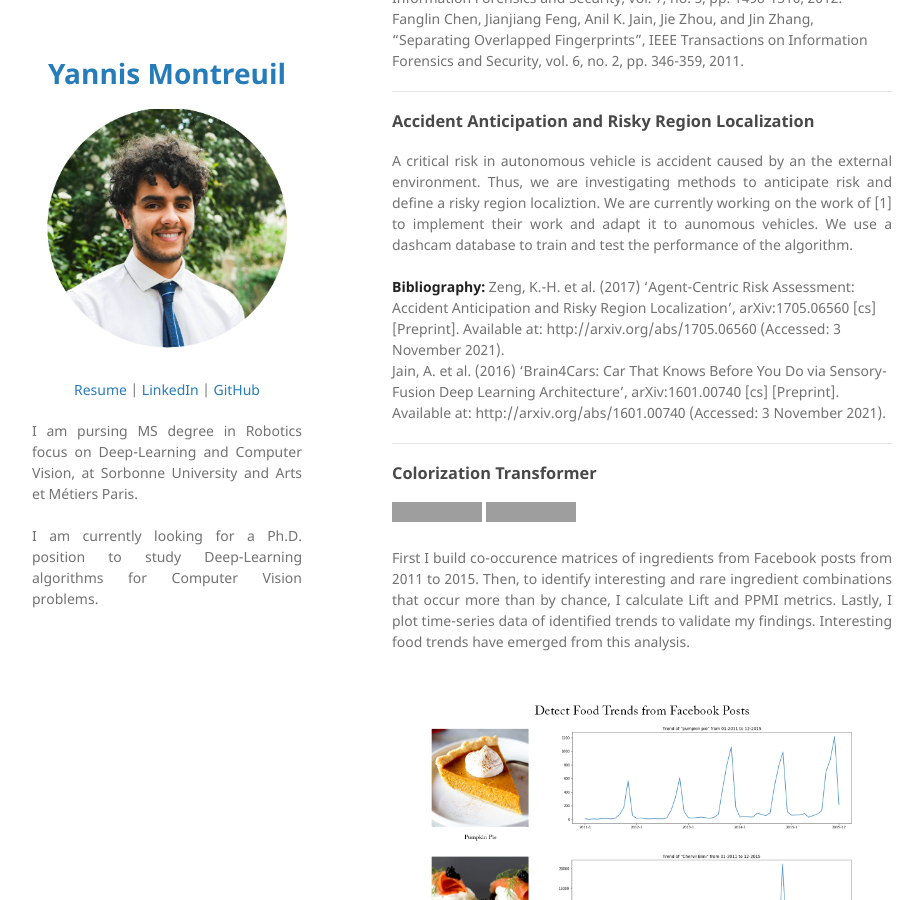
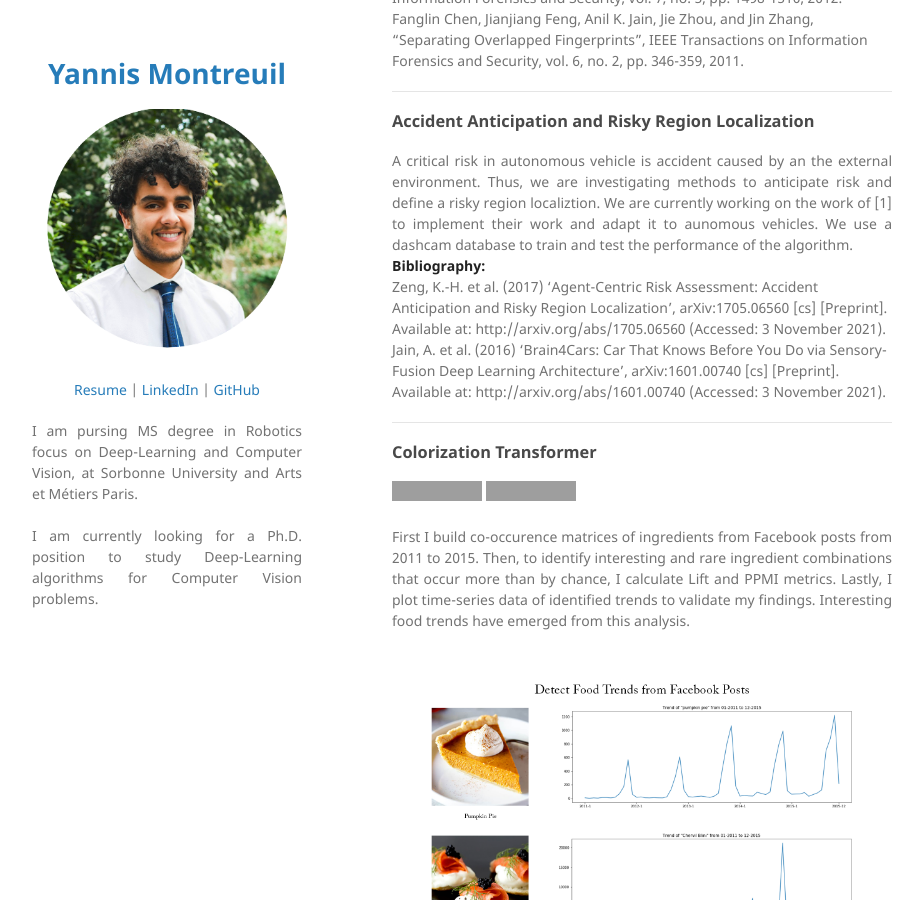
Before and after one commit to Yannis-98/yannis-98.github.io, a Jekyll site: the page built from index.md, in a window 1280 px wide and 900 px high, scrolled down 888 px. Shown: the whole window, without its empty margins (178-1101 px from the left). Built offline with Jekyll 4.4.1, drawn with Linux system fonts in a browser that asks for light colours; our own code applies the rules of GitHub Pages for plain Markdown files; grey boxes are pictures that could not be loaded.

```diff
--- a/index.md
+++ b/index.md
@@ -20,8 +20,9 @@ Fanglin Chen, Jianjiang Feng, Anil K. Jain, Jie Zhou, and Jin Zhang, "Separating
 ### Accident Anticipation and Risky Region Localization
 
 <div style="text-align: justify">A critical risk in autonomous vehicle is accident caused by an the external environment. Thus, we are investigating methods to anticipate risk and define a risky region localiztion. We are currently working on the work of [1] to implement their work and adapt it to aunomous vehicles. We use a dashcam database to train and test the performance of the algorithm. </div>
+
+**Bibliography:**
 <br>
-**Bibliography:**
 Zeng, K.-H. et al. (2017) ‘Agent-Centric Risk Assessment: Accident Anticipation and Risky Region Localization’, arXiv:1705.06560 [cs] [Preprint]. Available at: http://arxiv.org/abs/1705.06560 (Accessed: 3 November 2021).
 <br>
 Jain, A. et al. (2016) ‘Brain4Cars: Car That Knows Before You Do via Sensory-Fusion Deep Learning Architecture’, arXiv:1601.00740 [cs] [Preprint]. Available at: http://arxiv.org/abs/1601.00740 (Accessed: 3 November 2021).
```
